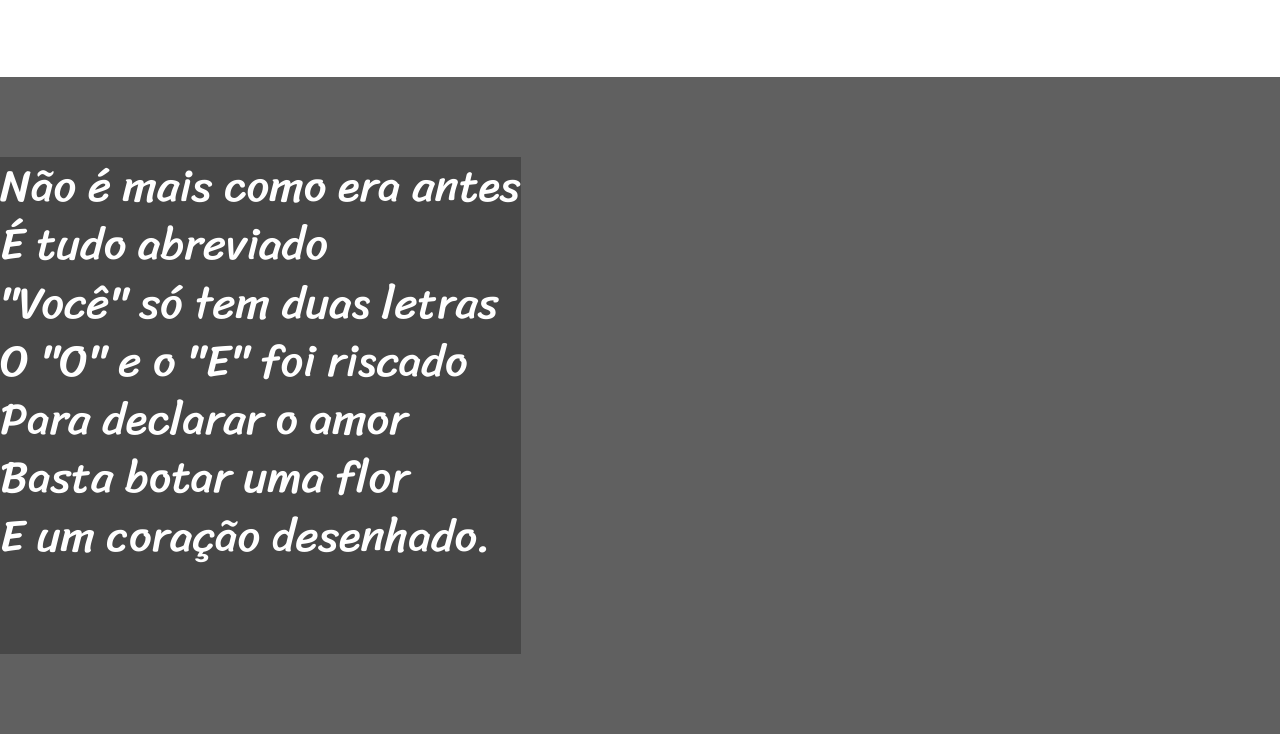
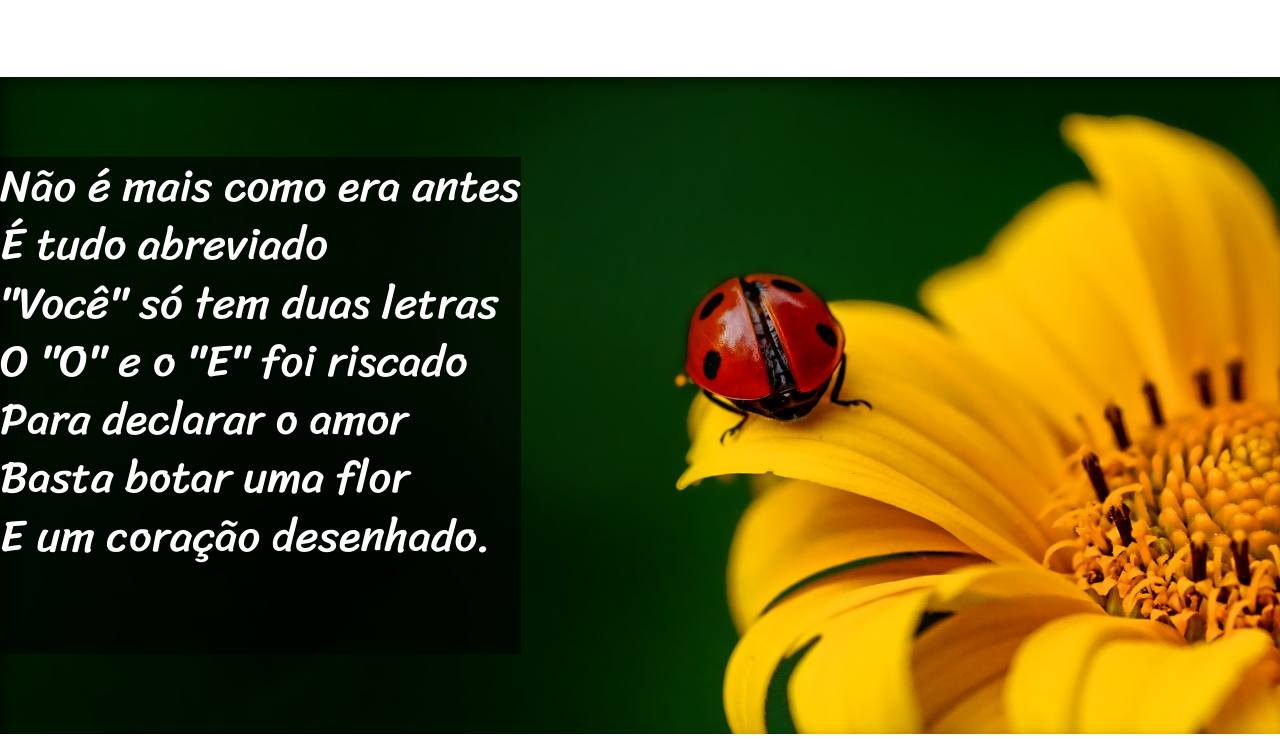
Before and after one commit to Tsumiih/html-css, a plain HTML site: page exercicios/d12/index.html in a window 1280 px wide. Shown: the part 838-1580 px from the top of the page. Drawn offline with Linux system fonts and the light colour scheme.

Commit message:
atualizei o exercicio 12

```diff
--- a/exercicios/d12/estilo/style.css
+++ b/exercicios/d12/estilo/style.css
@@ -74,14 +74,31 @@ section.normal{
 }
 
 section.imagem{
-    background-color: rgba(0, 0, 0, 0.432);
+    background-color: rgba(0, 0, 0, 0.37);
     color: white;
+    box-shadow: inset 6px 6px 13px 0px rgba(0, 0, 0, 0.459);
+    background-size: cover;
 
 }
 
 section.imagem > p{
     display: inline-block;
-    background-color: rgba(0, 0, 0, 0.26);
+    background-color: rgba(0, 0, 0, 0.589);
+
+}
+
+section#img01{
+    background-image: url('../imagens/background001.jpg');
+    background-position: right center;
+    background-attachment: fixed;
+    background-size: cover;
+
+}
+
+section#img02{
+    background-image: url('../imagens/background002.jpg');
+    background-attachment: fixed;
+    background-size: cover;
 }
 
 footer{
--- a/exercicios/d12/index.html
+++ b/exercicios/d12/index.html
@@ -28,7 +28,7 @@
 
 
 
-    <section class="imagem">
+    <section class="imagem" id="img01">
         <p>
                 Não é mais como era antes <br>
                 É tudo abreviado <br>
@@ -63,7 +63,7 @@
 
 
 
-    <section class="imagem">
+    <section class="imagem" id="img02">
         <p>
 
             Tenho saudade das carta <br>
```
Also changed, not shown: exercicios/d12/._background001.jpg (deleted), exercicios/d12/._background002.jpg (deleted), exercicios/d12/imagens/background001.jpg (added), exercicios/d12/imagens/background002.jpg (added).
